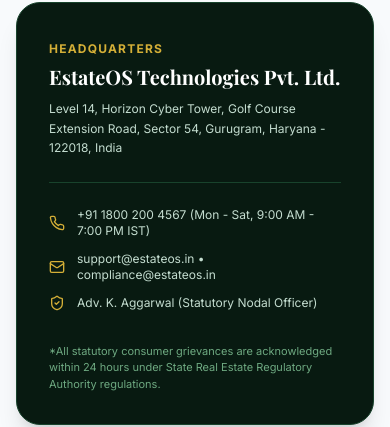
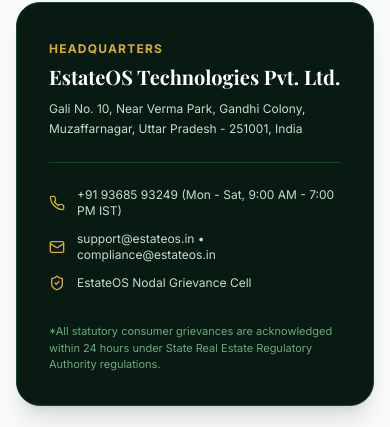
Before and after one commit to baliyandev322-hue/estateos, a Next.js app: page /contact in a window 390 px wide. Shown: the part 347-774 px from the top of the page. Built offline with nearby package versions, Linux system fonts and the light colour scheme; no server answers; a web font is replaced by a local one.

Commit message:
feat(contact): update real business phone and office address site-wide

```diff
--- a/src/app/agents/page.tsx
+++ b/src/app/agents/page.tsx
@@ -2,6 +2,7 @@
 import Link from 'next/link';
 import prisma from '@/lib/prisma';
 import { ShieldCheck, MapPin, Phone, CheckCircle2, Award, ExternalLink } from 'lucide-react';
+import { SITE_CONTACT } from '@/config/siteContact';
 
 export const dynamic = 'force-dynamic';
 
@@ -171,7 +172,7 @@
 
                 <div className="pt-5 border-t border-charcoal-100 mt-6 flex items-center justify-between">
                   <a
-                    href={`https://wa.me/91${(agent.phone || '9876543210').replace(/\D/g, '').slice(-10)}?text=${encodeURIComponent(`Hi ${agent.name}, I found your profile on EstateOS. I would like to consult on luxury property investments.`)}`}
+                    href={`https://wa.me/91${(agent.phone || SITE_CONTACT.whatsappNumber).replace(/\D/g, '').slice(-10)}?text=${encodeURIComponent(`Hi ${agent.name}, I found your profile on EstateOS. I would like to consult on luxury property investments.`)}`}
                     target="_blank"
                     rel="noopener noreferrer"
                     className="inline-flex items-center gap-1.5 text-xs font-bold text-emerald-700 hover:text-emerald-800"
--- a/src/app/api/properties/[slug]/enquiry/route.ts
+++ b/src/app/api/properties/[slug]/enquiry/route.ts
@@ -1,5 +1,6 @@
 import { NextResponse } from 'next/server';
 import prisma from '@/lib/prisma';
+import { SITE_CONTACT } from '@/config/siteContact';
 import { CURATED_PROPERTIES } from '@/lib/curatedProperties';
 
 export const dynamic = 'force-dynamic';
@@ -67,7 +68,7 @@
     }
 
     // Goldmine Speed-to-lead automated WhatsApp Alert link
-    const targetAgentPhone = (property?.user?.phone || property?.organization?.phone || '9876543210').replace(/\D/g, '');
+    const targetAgentPhone = (property?.user?.phone || property?.organization?.phone || SITE_CONTACT.whatsappNumber).replace(/\D/g, '');
     const cleanAgentPhone = targetAgentPhone.length === 10 ? `91${targetAgentPhone}` : targetAgentPhone;
     const propertyTitle = property?.title || 'Luxury EstateOS Property';
     const priceFormatted = property?.price ? (property.price >= 10000000 ? (property.price / 10000000).toFixed(2) + ' Cr' : (property.price / 100000).toFixed(2) + ' Lakh') : 'On Request';
--- a/src/app/api/subscriptions/create-order/route.ts
+++ b/src/app/api/subscriptions/create-order/route.ts
@@ -1,6 +1,7 @@
 import { NextResponse } from 'next/server';
 import prisma from '@/lib/prisma';
 import { getCurrentUser } from '@/lib/auth';
+import { SITE_CONTACT } from '@/config/siteContact';
 
 export const dynamic = 'force-dynamic';
 
@@ -87,7 +88,7 @@
       customer: {
         name: user?.name || 'Rahul Sharma (Licensed Agent)',
         email: user?.email || 'agent@estateos.com',
-        contact: user?.phone || '9876543210',
+        contact: user?.phone || SITE_CONTACT.directPhone,
       },
     });
   } catch (error: any) {
--- a/src/app/property/[slug]/PropertyDetailClient.tsx
+++ b/src/app/property/[slug]/PropertyDetailClient.tsx
@@ -32,6 +32,7 @@
 import PropertyMapRadar from '@/components/PropertyMapRadar';
 import HomeLoanApplyModal from '@/components/HomeLoanApplyModal';
 import TruthScoreReportDownloadModal from '@/components/TruthScoreReportDownloadModal';
+import { SITE_CONTACT } from '@/config/siteContact';
 
 interface PropertyDetailClientProps {
   property: any;
@@ -517,7 +518,7 @@
               {/* Direct WhatsApp & Call Buttons */}
               <div className="grid grid-cols-2 gap-2 text-xs font-bold">
                 <a
-                  href={`https://wa.me/91${(property.user?.phone || '9876543210').replace(/\D/g, '')}?text=${encodeURIComponent(`Hi, I am interested in ${property.title} on EstateOS.`)}`}
+                  href={`https://wa.me/${(property.user?.phone || SITE_CONTACT.whatsappNumber).replace(/\D/g, '')}?text=${encodeURIComponent(`Hi, I am interested in ${property.title} on EstateOS.`)}`}
                   target="_blank"
                   rel="noopener noreferrer"
                   className="py-2.5 px-3 rounded-xl bg-emerald-600 hover:bg-emerald-700 text-white flex items-center justify-center gap-1.5 shadow-sm transition-all"
@@ -526,7 +527,7 @@
                   <span>WhatsApp</span>
                 </a>
                 <a
-                  href={`tel:${property.user?.phone || '+919876543210'}`}
+                  href={`tel:${property.user?.phone || SITE_CONTACT.directPhone}`}
                   className="py-2.5 px-3 rounded-xl bg-forest-900 hover:bg-forest-800 text-white flex items-center justify-center gap-1.5 shadow-sm transition-all border border-forest-700"
                 >
                   <Phone className="w-4 h-4 text-gold-accent" />
--- a/src/config/siteContact.ts
+++ b/src/config/siteContact.ts
@@ -30,25 +30,25 @@
 export const SITE_CONTACT: ContactConfig = {
   companyName: process.env.NEXT_PUBLIC_COMPANY_NAME || 'EstateOS Technologies Pvt. Ltd.',
   brandName: 'EstateOS',
-  tollFree: process.env.NEXT_PUBLIC_SUPPORT_PHONE || '+91 1800 200 4567',
-  directPhone: process.env.NEXT_PUBLIC_DIRECT_PHONE || '+91 98765 43210',
-  whatsappNumber: process.env.NEXT_PUBLIC_WHATSAPP_PHONE || '919876543210',
+  tollFree: process.env.NEXT_PUBLIC_SUPPORT_PHONE || '+91 93685 93249',
+  directPhone: process.env.NEXT_PUBLIC_DIRECT_PHONE || '+91 93685 93249',
+  whatsappNumber: process.env.NEXT_PUBLIC_WHATSAPP_PHONE || '919368593249',
   supportEmail: process.env.NEXT_PUBLIC_SUPPORT_EMAIL || 'support@estateos.in',
   grievanceEmail: process.env.NEXT_PUBLIC_GRIEVANCE_EMAIL || 'grievance@estateos.in',
   complianceEmail: process.env.NEXT_PUBLIC_COMPLIANCE_EMAIL || 'compliance@estateos.in',
   address: {
-    line1: 'Level 14, Horizon Cyber Tower',
-    line2: 'Golf Course Extension Road, Sector 54',
-    city: 'Gurugram',
-    state: 'Haryana',
-    pincode: '122018',
+    line1: 'Gali No. 10, Near Verma Park',
+    line2: 'Gandhi Colony',
+    city: 'Muzaffarnagar',
+    state: 'Uttar Pradesh',
+    pincode: '251001',
     country: 'India',
     fullFormatted:
       process.env.NEXT_PUBLIC_OFFICE_ADDRESS ||
-      'Level 14, Horizon Cyber Tower, Golf Course Extension Road, Sector 54, Gurugram, Haryana - 122018, India',
+      'Gali No. 10, Near Verma Park, Gandhi Colony, Muzaffarnagar, Uttar Pradesh - 251001, India',
   },
   operatingHours: 'Mon - Sat, 9:00 AM - 7:00 PM IST',
-  grievanceOfficer: 'Adv. K. Aggarwal (Statutory Nodal Officer)',
+  grievanceOfficer: 'EstateOS Nodal Grievance Cell',
 };
 
 export default SITE_CONTACT;
```
Also changed, not shown: tests/verify-4-new-features.js (+2 -2 lines).
